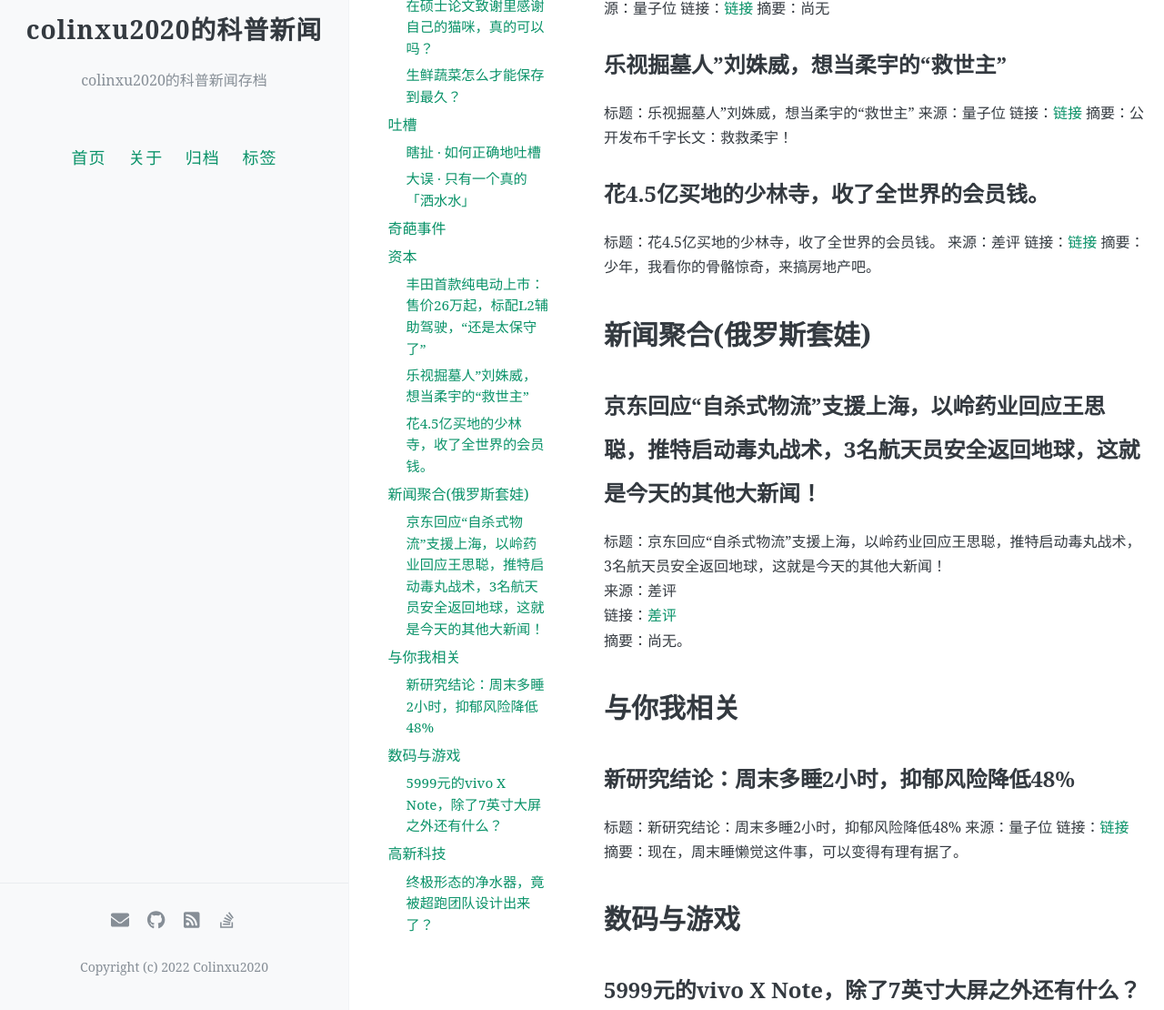
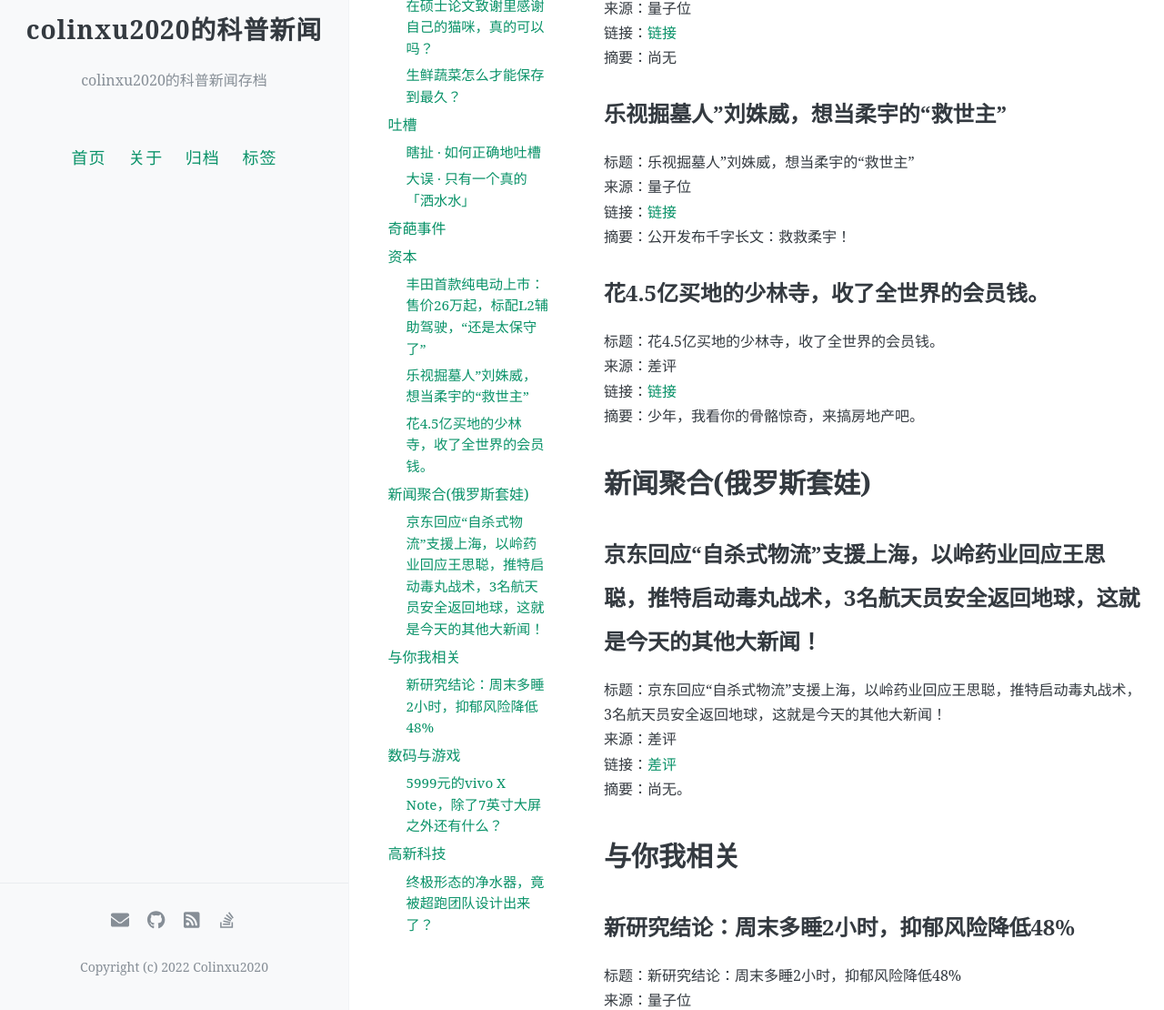
Before and after one commit to colinxu2020/science-news, a Jekyll site: the page built from _posts/2022-04-17-2022-04-17-colinxu2020-news.md, in a window 1280 px wide and 1400 px high, scrolled down 1458 px. Shown: the part 290-1400 px from the top of the window at 91% size. Built offline with Jekyll 4.4.1, drawn with Linux system fonts in a browser that asks for light colours; comment, search, counter and statistics services are not loaded; some of the changed text lies outside the part shown.

Commit message:
提交新闻

```diff
--- a/_posts/2022-04-17-2022-04-17-colinxu2020-news.md
+++ b/_posts/2022-04-17-2022-04-17-colinxu2020-news.md
@@ -53,21 +53,21 @@ toc: true
 # 资本
 
 ## 丰田首款纯电动上市：售价26万起，标配L2辅助驾驶，“还是太保守了”
-标题：丰田首款纯电动上市：售价26万起，标配L2辅助驾驶，“还是太保守了”
-来源：量子位
-链接：[链接](https://www.qbitai.com/2022/04/34141.html)
+标题：丰田首款纯电动上市：售价26万起，标配L2辅助驾驶，“还是太保守了”<br>
+来源：量子位<br>
+链接：[链接](https://www.qbitai.com/2022/04/34141.html)<br>
 摘要：尚无
 
 ## 乐视掘墓人”刘姝威，想当柔宇的“救世主”
-标题：乐视掘墓人”刘姝威，想当柔宇的“救世主”
-来源：量子位
-链接：[链接](https://www.qbitai.com/2022/04/34135.html)
+标题：乐视掘墓人”刘姝威，想当柔宇的“救世主”<br>
+来源：量子位<br>
+链接：[链接](https://www.qbitai.com/2022/04/34135.html)<br>
 摘要：公开发布千字长文：救救柔宇！
 
 ## 花4.5亿买地的少林寺，收了全世界的会员钱。
-标题：花4.5亿买地的少林寺，收了全世界的会员钱。
-来源：差评
-链接：[链接](http://mp.weixin.qq.com/s?__biz=MzA5NDc1NzQ4MA==&mid=2654017723&idx=3&sn=ab9d132bbd380cf853dcacfd5ec37bba)
+标题：花4.5亿买地的少林寺，收了全世界的会员钱。<br>
+来源：差评<br>
+链接：[链接](http://mp.weixin.qq.com/s?__biz=MzA5NDc1NzQ4MA==&mid=2654017723&idx=3&sn=ab9d132bbd380cf853dcacfd5ec37bba)<br>
 摘要：少年，我看你的骨骼惊奇，来搞房地产吧。
 
 # 新闻聚合(俄罗斯套娃)
@@ -81,23 +81,23 @@ toc: true
 # 与你我相关
 
 ## 新研究结论：周末多睡2小时，抑郁风险降低48%
-标题：新研究结论：周末多睡2小时，抑郁风险降低48%
-来源：量子位
-链接：[链接](https://www.qbitai.com/2022/04/34138.html)
+标题：新研究结论：周末多睡2小时，抑郁风险降低48%<br>
+来源：量子位<br>
+链接：[链接](https://www.qbitai.com/2022/04/34138.html)<br>
 摘要：现在，周末睡懒觉这件事，可以变得有理有据了。
 
 # 数码与游戏
 
 ## 5999元的vivo X Note，除了7英寸大屏之外还有什么？
-标题：5999元的vivo X Note，除了7英寸大屏之外还有什么？
-来源：差评
-链接：[链接](http://mp.weixin.qq.com/s?__biz=MzA5NDc1NzQ4MA==&mid=2654017723&idx=2&sn=ce5bcda82379822b813cd8f12a725246)
+标题：5999元的vivo X Note，除了7英寸大屏之外还有什么？<br>
+来源：差评<br>
+链接：[链接](http://mp.weixin.qq.com/s?__biz=MzA5NDc1NzQ4MA==&mid=2654017723&idx=2&sn=ce5bcda82379822b813cd8f12a725246)<br>
 摘要：尚无
 
 # 高新科技
 
 ## 终极形态的净水器，竟被超跑团队设计出来了？
-标题：终极形态的净水器，竟被超跑团队设计出来了？
-来源：差评
-链接：[链接](https://mp.weixin.qq.com/s?__biz=MzA5NDc1NzQ4MA==&mid=2654017723&idx=1&sn=297b69bc6a8f0cb31dc7bd6f18c78796)
+标题：终极形态的净水器，竟被超跑团队设计出来了？<br>
+来源：差评<br>
+链接：[链接](https://mp.weixin.qq.com/s?__biz=MzA5NDc1NzQ4MA==&mid=2654017723&idx=1&sn=297b69bc6a8f0cb31dc7bd6f18c78796)<br>
 摘要：这东西真的有用。
```
Also changed, not shown: other parts of _posts/2022-04-17-2022-04-17-colinxu2020-news.md (+1 -1 lines), _posts/2022-04-18-2022-04-18-colinxu2020-news.md (added, +135 -0 lines).
